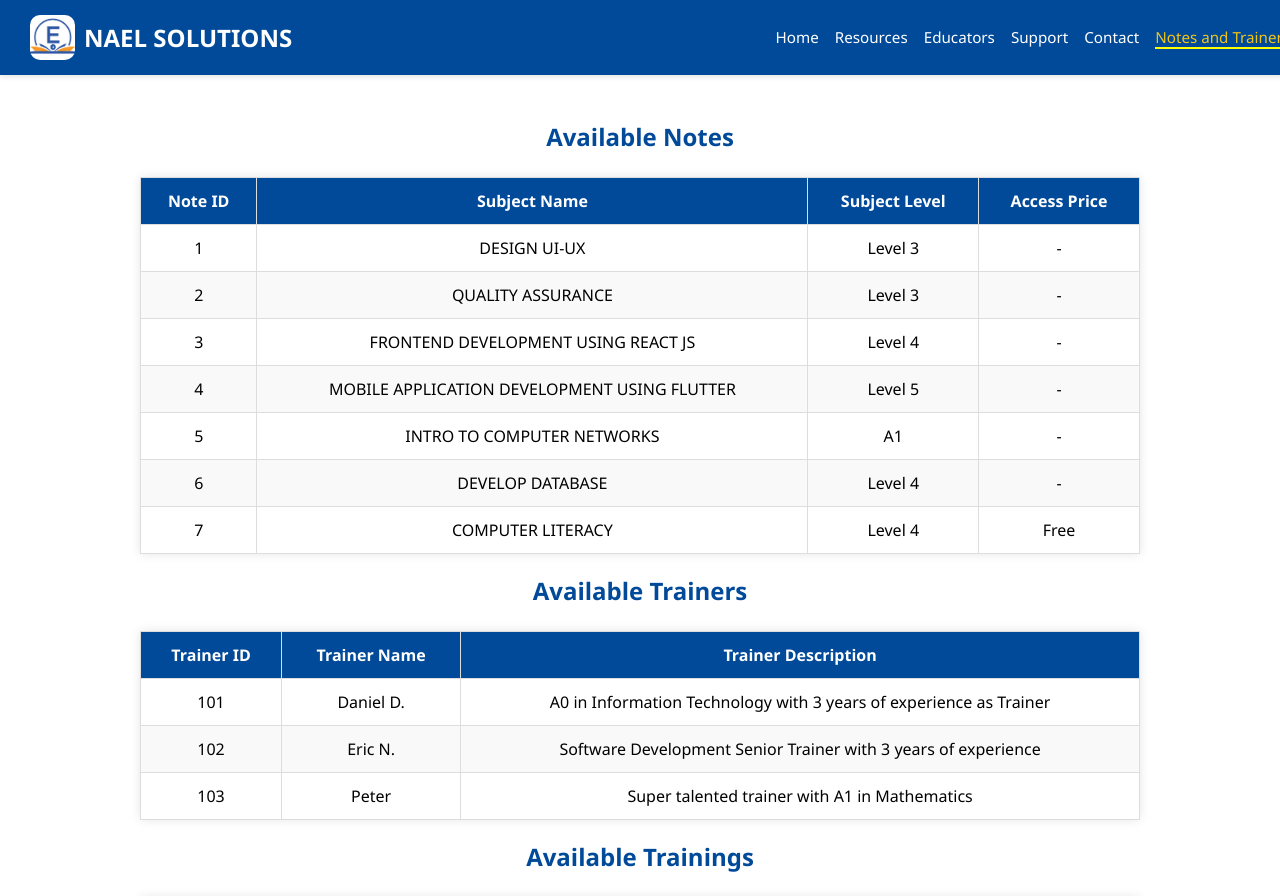
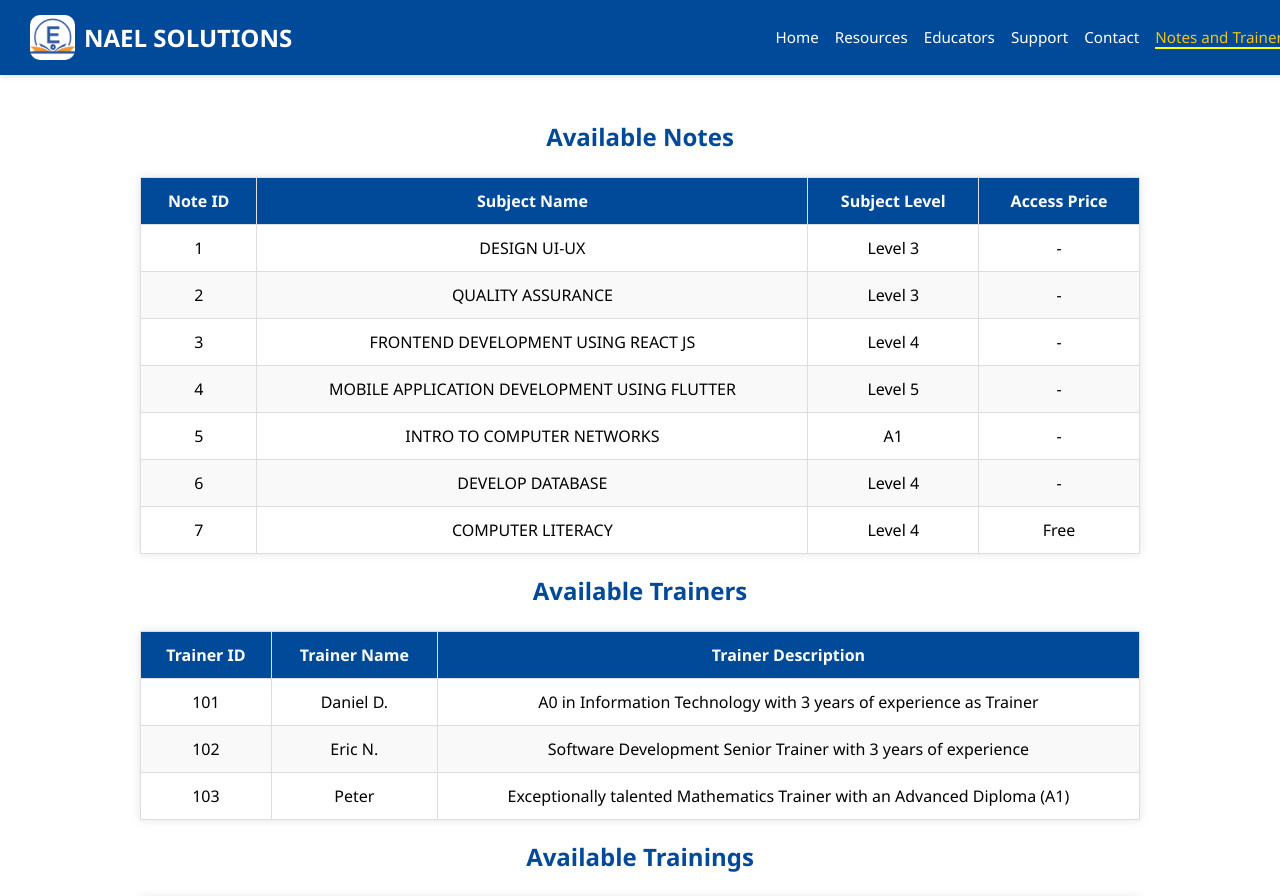
Before and after one commit to Danie5055/naeldsolutions, a React (Create React App) app: page /NotesAndTrainers in a window 1280 px wide. Shown: the top 896 px of the page. Built offline with nearby package versions, Linux system fonts and the light colour scheme.

Commit message:
Update NotesAndTrainers.jsx

```diff
--- a/src/components/NotesAndTrainers.jsx
+++ b/src/components/NotesAndTrainers.jsx
@@ -17,7 +17,7 @@ const notesData = [
 const trainersData = [
   { id: 101, name: 'Daniel D.', description: 'A0 in Information Technology with 3 years of experience as Trainer' },
   { id: 102, name: 'Eric N.', description: 'Software Development Senior Trainer with 3 years of experience' },
-  { id: 103, name: 'Peter ', description: 'Super talented trainer with A1 in Mathematics' },
+  { id: 103, name: 'Peter ', description: 'Exceptionally talented Mathematics Trainer with an Advanced Diploma (A1)' },
 ];
 
 // Trainings Data
```
